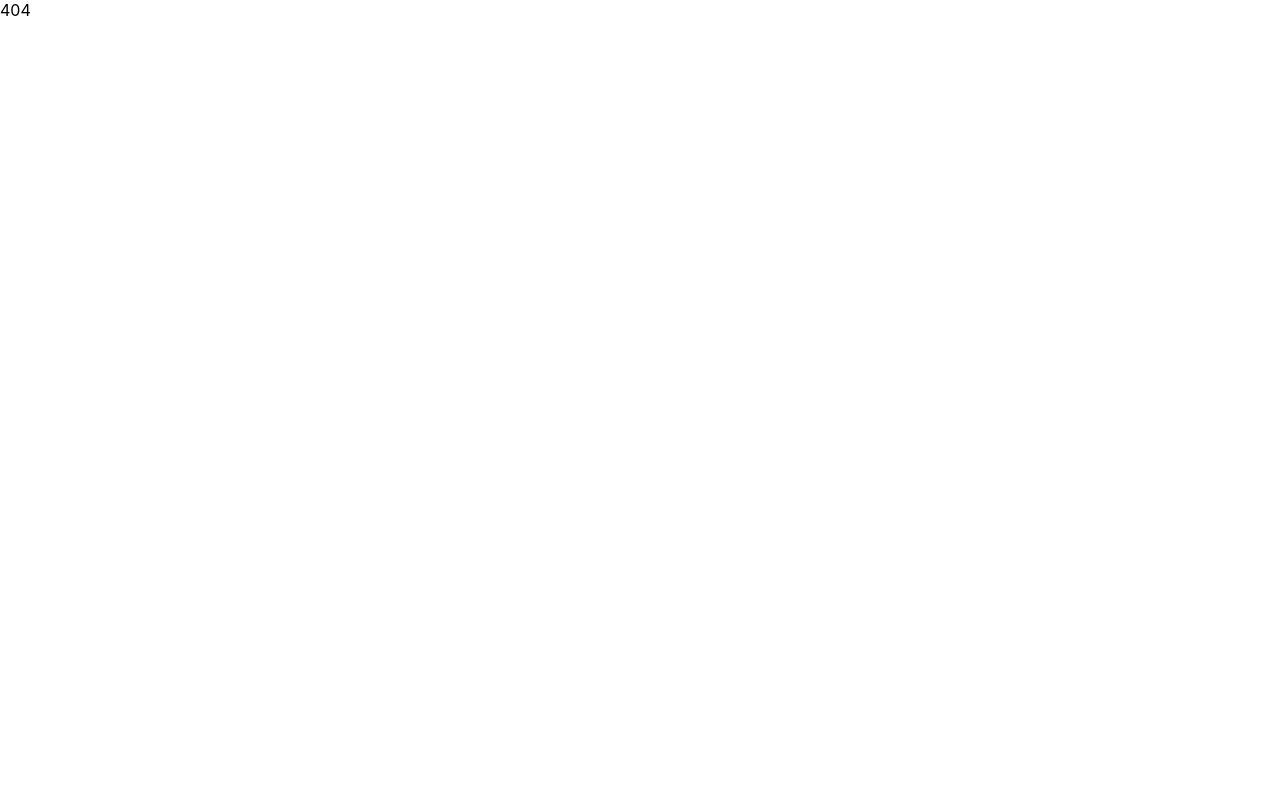
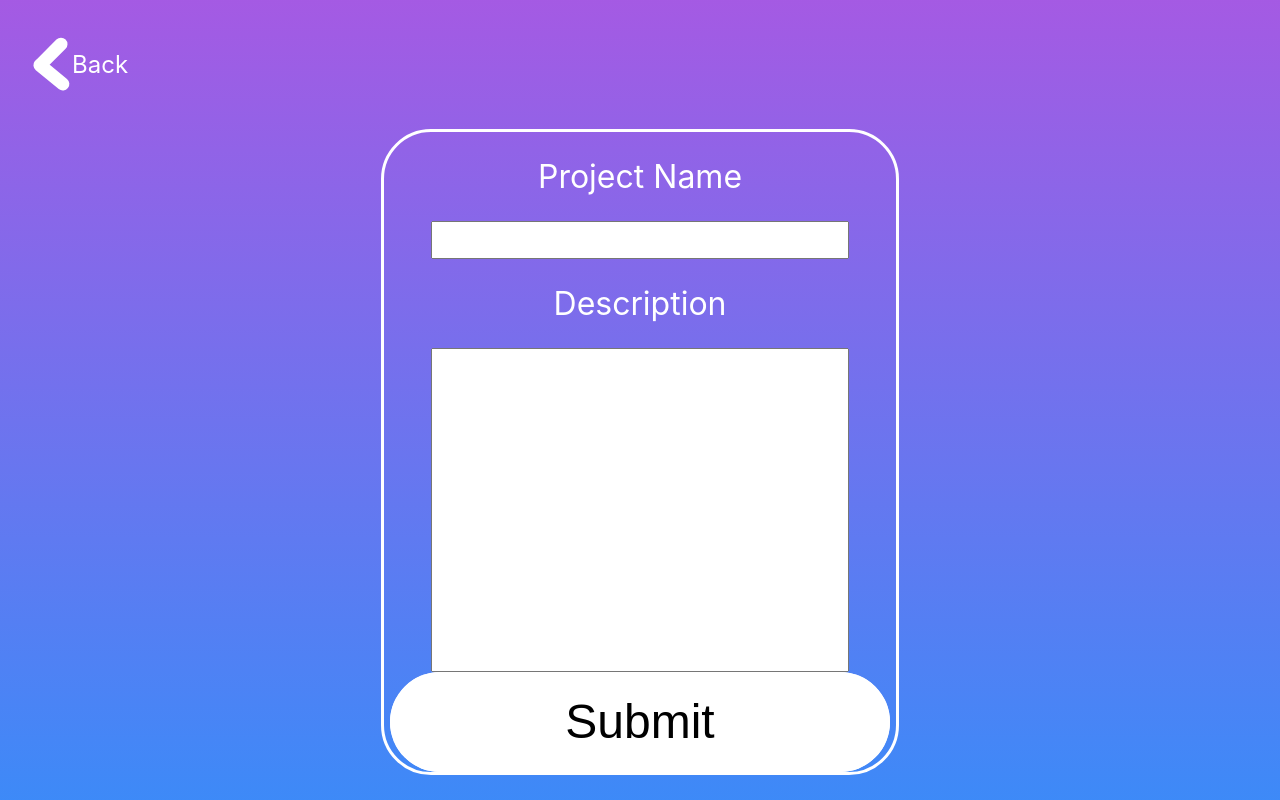
Before and after one commit to KolbyML/Phionthrium, a React (Create React App) app in the folder frontend/: page /new in a window 1280 px wide. Built offline with nearby package versions, Linux system fonts and the light colour scheme.

Commit message:
you can now make new projects

```diff
--- a/frontend/src/App.js
+++ b/frontend/src/App.js
@@ -5,6 +5,7 @@ import { Profile } from "./pages/Profile";
 import { PageNotFound } from "./pages/PageNotFound";
 import { createContext, useState } from "react";
 import { Browse } from "./pages/Browse";
+import AddProject from "./pages/AddProject";
 
 export const PublicKeyContext = createContext({ publicKey: undefined, setPublicKey: (key) => {}});
 
@@ -21,6 +22,7 @@ const App = () => {
               <Route path='/browse' component={Browse} />
               <Route path='/profile/:id' component={Profile} />
               <Route path="/404" component={PageNotFound} />
+              <Route path="/new" component={AddProject} />
               <Route component={PageNotFound} />
           </Switch>
         </Router>
--- a/frontend/src/Components/NavBar/NavBar.jsx
+++ b/frontend/src/Components/NavBar/NavBar.jsx
@@ -12,10 +12,11 @@ export const NavBar = () => {
       <div className="navItems">
           <HashLink title="Home" to="/#" >Home</HashLink>
           <HashLink title="About" to="/#about" >About</HashLink>
+          <HashLink title="New Project" to="/new">New Project</HashLink>
           {
             publicKey ? <></> :
             <HashLink title="Login" to="/Login" >Login</HashLink>
-          }
+        }
       </div>
     </nav>
   );
--- a/frontend/src/index.css
+++ b/frontend/src/index.css
@@ -30,6 +30,8 @@ p, a, b {
   -webkit-transition: .2s;
   -o-transition: .2s;
 }
+
+
 .longerTransition {
   transition: .5s;
   -moz-transition: .5s;
@@ -333,3 +335,65 @@ border-radius: 200px;
 .card p, .card h2 {
   color: white;
 }
+
+.background {
+  min-height: 100vh;
+  width: 100vw;
+  background: linear-gradient(180deg, rgba(230, 50, 212, 0.6) 0%, rgba(28, 48, 230, 0.12) 100%), #4296FA;
+}
+
+.backButton:hover {
+  cursor: pointer;
+}
+
+.addProjectContainer {
+  flex-direction: column;
+  height: 80vh;
+  width: 40vw;
+  margin: auto;
+  border: white solid;
+  border-radius: 50px;
+  display: flex;
+  align-items: center;
+}
+
+.newTextBig {
+  color: white;
+  font-size: 2rem;
+  margin: 25px;
+}
+
+.submitButton {
+  font-size: 3rem;
+  width: 500px;
+  height: 100px;
+  border-radius: 50px;
+  background-color: #ffffff;
+  color: #000000;
+  border: 0px;
+  padding: 0;
+  margin: auto;
+  transition-duration: 25ms;
+}
+
+
+.submitButton:hover {
+  /* text-decoration: underline; */
+  cursor: pointer;
+  background-color: #eaeff1;
+  border: 5px solid rgba(230, 50, 212, 0.6);
+  color: rgba(230, 50, 212, 0.6);
+}
+
+.submitHashLink {
+  font-size: 3rem;
+  width: 500px;
+  height: 100px;
+  border-radius: 50px;
+  background-color: #ffffff;
+  border: 0px;
+  padding: 0;
+  margin: auto;
+  transition-duration: 25ms;
+
+}
--- /dev/null
+++ b/frontend/src/pages/AddProject.jsx
@@ -0,0 +1,94 @@
+import React from "react";
+import { useHistory } from "react-router";
+import { HashLink } from "react-router-hash-link";
+
+const AddProject = () => {
+  let history = useHistory();
+
+  // Simple POST request with a JSON body using fetch
+  // const requestOptions = {
+  //     method: 'POST',
+  //     headers: { 'Content-Type': 'application/json' },
+  //     body: JSON.stringify({
+  //         "user": "2345",
+  //         "name": "Joe",
+  //         "description": "Joe mama",
+  //     })
+  // };
+  // fetch('https://aesthetic-nova-304123.uw.r.appspot.com/api/entry/add/', requestOptions)
+  //     .then(response => response.json()).catch(err=>console.log(err))
+  //     .then(data => console.log(data));
+
+  const submit = () => {
+    const requestOptions = {
+      method: "POST",
+      headers: { "Content-Type": "application/json" },
+      body: JSON.stringify({
+        user: "2345",
+        name: document.getElementById("inputTitleText").value,
+        description: document.getElementById("inputDescriptionText").value,
+      }),
+    };
+    fetch('https://aesthetic-nova-304123.uw.r.appspot.com/api/entry/add/', requestOptions)
+        .then(response => response.json()).catch(err=>console.log(err))
+        .then(data => console.log(data));
+  };
+
+  return (
+    <div className="background">
+      <div
+        style={{ display: "flex", flexDirection: "row", padding: "30px" }}
+        className="transition"
+        title="go back"
+      >
+        <div
+          style={{ display: "flex", alignItems: "center" }}
+          onClick={() => {
+            history.push("/");
+          }}
+          className="backButton"
+        >
+          <img src={"arrow.svg"} alt="back button" />
+        </div>
+        <div
+          style={{ display: "flex", alignItems: "center", color: "white" }}
+          onClick={() => {
+            history.push("/");
+          }}
+          className="backButton"
+        >
+          <h2 style={{ fontWeight: "400" }}>Back</h2>
+        </div>
+      </div>
+      <div className="addProjectContainer">
+        <p className="newTextBig">Project Name</p>
+        <input
+          id = "inputTitleText"
+          type="text"
+          name="name"
+          style={{
+            height: "5%",
+            width: "80%",
+          }}
+        />
+        <p className="newTextBig">Description</p>
+        <input
+          id = "inputDescriptionText"
+          type="text"
+          name="description"
+          style={{
+            height: "50%",
+            width: "80%",
+          }}
+        ></input>
+        <HashLink title="browse" to="/browse" className="submitHashLink">
+          <button type="button" className="submitButton" onClick={submit}>
+            Submit
+          </button>
+        </HashLink>
+      </div>
+    </div>
+  );
+};
+
+export default AddProject;
--- a/frontend/src/pages/Login.jsx
+++ b/frontend/src/pages/Login.jsx
@@ -15,9 +15,9 @@ export const Login = () => {
 
     return (
         <div className="login">
-            <div style={{display: "flex", flexDirection: "row", padding:"30px"}} onClick={() => {console.log("gamer"); history.push("/"); }} className="transition" title="go back">
-                <div style={{display: 'flex', alignItems: "center"}}><img src={"arrow.svg"} alt="back button" /></div>
-                <div style={{display: 'flex', alignItems: "center", color: "white",}}><h2 style={{fontWeight: "400"}}>Back</h2></div>
+            <div style={{display: "flex", flexDirection: "row", padding:"30px"}} className="transition" title="go back">
+                <div className = "backButton" onClick={() => {history.push("/"); }}  style={{display: 'flex', alignItems: "center"}}><img src={"arrow.svg"} alt="back button" /></div>
+                <div className = "backButton" onClick={() => {history.push("/"); }}  style={{display: 'flex', alignItems: "center", color: "white",}}><h2 style={{fontWeight: "400"}}>Back</h2></div>
             </div>
             <h1>Login</h1>
             <div className="glassy">
```
Also changed, not shown: frontend/src/pages/Profile.jsx (line endings or trailing spaces).
